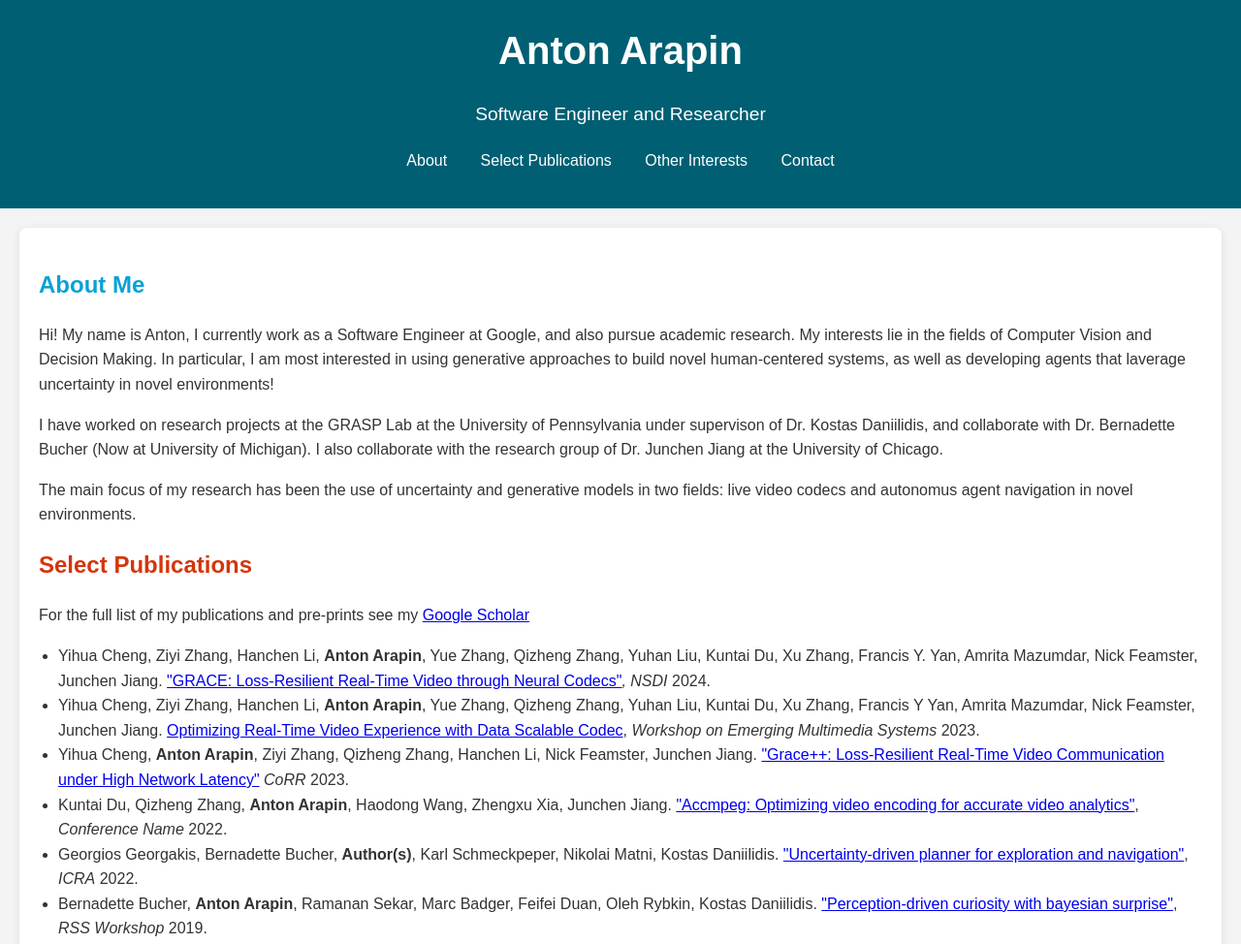
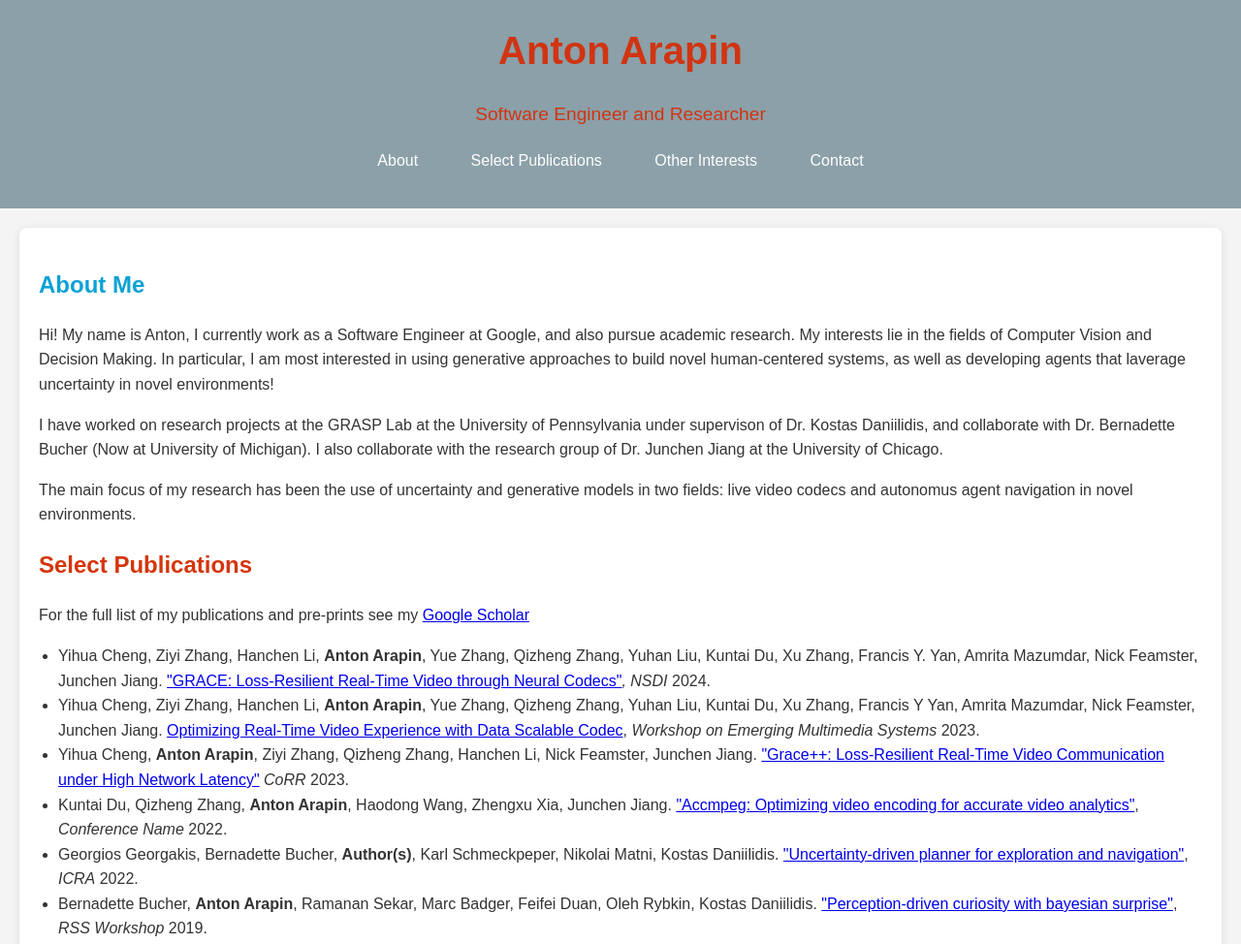
Before and after one commit to anton-arapin/anton-arapin.github.io, a plain HTML site: page index.html in a window 1280 px wide. Shown: the top 974 px of the page at 97% size. Drawn offline with Linux system fonts and the light colour scheme.

Commit message:
color adjustment

```diff
--- a/styles.css
+++ b/styles.css
@@ -8,8 +8,8 @@ body {
 }
 
 header {
-    background: #005f73;
-    color: #fff;
+    background: #8BA0A8;
+    color: #D13412;
     padding: 20px 0;
     text-align: center;
 }
@@ -30,7 +30,7 @@ nav ul {
 
 nav ul li {
     display: inline;
-    margin: 0 15px;
+    margin: 0 25px;
 }
 
 nav ul li a {
@@ -51,7 +51,7 @@ main {
 }
 
 h2 {
-    color: #005f73;
+    color: #1291D1;
 }
 
 section {
@@ -65,7 +65,7 @@ ul {
 footer {
     text-align: center;
     padding: 10px 0;
-    background: #005f73;
+    background: #8BA0A8;
     color: #fff;
     position: relative;
     bottom: 0;
```
